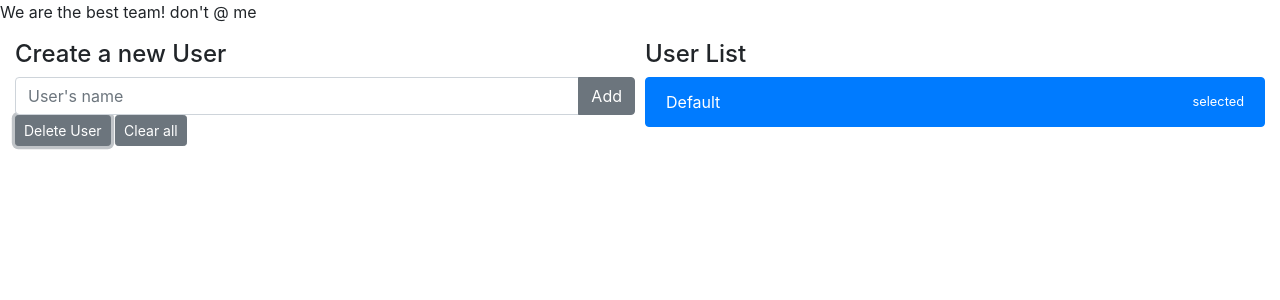
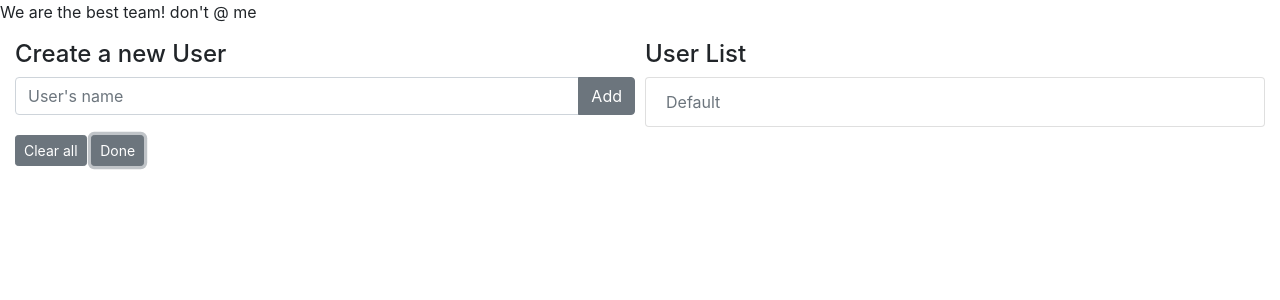
Before and after one commit to MielynA/youtube-clone-1, a React (Create React App) app: page / in a window 1280 px wide. Both pictures are taken after a click on the button "Delete User". Shown: the top 300 px of the page. Built offline with nearby package versions, Linux system fonts and the light colour scheme.

Commit message:
delete individual user complete

```diff
--- /dev/null
+++ b/src/components/Lists/DeleteButtons.css
@@ -0,0 +1,3 @@
+.buttons {
+    margin-top: 20px;
+}
--- a/src/components/Lists/DeleteButtons.js
+++ b/src/components/Lists/DeleteButtons.js
@@ -1,12 +1,15 @@
 import React from 'react';
 import { Button } from 'reactstrap';
+import './DeleteButtons.css'
 
 
 const DeleteButtons = (props) => {
-
+    const buttonMess = props.deleteMode.display;
     return <>
-        <Button color="secondary" size="sm">Delete User</Button>{' '}
-        <Button color="secondary" size="sm" onClick={e => (props.onClick())}>Clear all</Button>
+        <div className='buttons'>
+            <Button color="secondary" size="sm" onClick={e => (props.onClick())}>Clear all</Button>{' '}
+            <Button color="secondary" size="sm" onClick={e => (props.click())}>{buttonMess}</Button>
+        </div>
     </>
 }
 
--- /dev/null
+++ b/src/components/Lists/DeleteList.js
@@ -0,0 +1,24 @@
+import React from 'react';
+
+
+const DeleteList = (props) => {
+    const data = props.data;
+    const users = (Object.keys(data.users)).splice(1)
+
+    return <>
+        <h4>User List</h4>
+        <ul className="list-group">
+            <li className="list-group-item disabled" aria-disabled="true">Default</li>
+            {users.map((user, index) => {
+                return <li className="list-group-item d-flex justify-content-between align-items-center" key={index}>
+                        {user}
+                        <span className="badge badge-secondary badge-pill" onClick={e => { props.onClick(index) }}>X</span>
+                    </li>
+
+            })}
+        </ul>
+    </>
+
+}
+
+export { DeleteList }
--- a/src/containers/User/User.js
+++ b/src/containers/User/User.js
@@ -2,6 +2,7 @@
 import { UserList } from '../../components/Lists/UserList';
 import { AddNew } from '../../components/AddNew/AddNew';
 import { DeleteButtons } from '../../components/Lists/DeleteButtons'
+import { DeleteList } from '../../components/Lists/DeleteList'
 import { Row, Col, Alert } from 'reactstrap';
 
 class User extends Component {
@@ -14,7 +15,8 @@
             users: { 'Default': { 'feed': { 'music': [] } } },
             input: '',
             alertOn: false,
-            error: '' //error message for alert, either invalid entry or existing user
+            error: '', //error message for alert, either invalid entry or existing user
+            deleteMode: { show: false, display: 'Delete User' } //delte individual users
         };
         this.onDismiss = this.onDismiss.bind(this);
     }
@@ -23,13 +25,12 @@
         this.setState({ alertOn: false });//close alert
     }
 
-    handleListClick = (index) => {
+    handleListClick = (index) => { //active user selection
         const userArr = Object.keys(this.state.users);
         this.setState({ activeUser: userArr[index] });
     }
 
     handleAddClick = (input) => {
-
         const trimedInput = input.trim() //remove unnecessary spaces
         if (trimedInput === '') {
             this.setState({ alertOn: true, input: '', error: 'Invalid Input, Please Enter Valid Name.' });
@@ -37,7 +38,7 @@
         else {
             const upperCase = trimedInput[0].toUpperCase();
             const lowerCase = trimedInput.slice(1);
-            const name = upperCase.concat('', lowerCase);
+            const name = upperCase.concat('', lowerCase); //name with first letter upper case
             const userArr = Object.keys(this.state.users);
             for (let i = 0; i < userArr.length; i++) {
 
@@ -54,7 +55,7 @@
         }
     }
 
-    handleOnchange = (event) => {
+    handleOnchange = (event) => { //input form content
         this.setState({ input: event.target.value });
     }
 
@@ -62,9 +63,26 @@
         this.setState({ users: { 'Default': { 'feed': { 'music': [] } } } });
     }
 
+    deleteUser = (index) => { //delete user on X click
+        const userArr = Object.keys(this.state.users);
+        const newUsers = this.state.users
+        const userToDelete = userArr[index + 1]
+        delete newUsers[userToDelete]
+        this.setState({ users: newUsers })
+    }
+
+    deleteUserButton = () => {//delete individual user mode/view
+        if (this.state.deleteMode.show === false) {
+            this.setState({ deleteMode: { show: true, display: 'Done' } })
+        } else {
+            this.setState({ deleteMode: { show: false, display: 'Delete User' }, activeUser: 'Default' })
+        }
+
+    }
+
     render() {
 
-        const { placeholder, title, activeUser, users, input, error, alertOn } = this.state;
+        const { placeholder, title, activeUser, users, input, error, alertOn, deleteMode } = this.state;
         const data = { activeUser, users }
         return <>
             <Alert color="info" isOpen={alertOn} toggle={this.onDismiss}>
@@ -74,10 +92,11 @@
                 <Row form>
                     <Col>
                         <AddNew title={title} placeholder={placeholder} input={input} onKeyPress={this.handleAddClick} onClick={this.handleAddClick} onChange={this.handleOnchange} />
-                        <DeleteButtons onClick={this.handleDeleteAll} />
+                        <DeleteButtons deleteMode={deleteMode} onClick={this.handleDeleteAll} click={this.deleteUserButton} />
                     </Col>
                     <Col>
-                        <UserList data={data} onClick={this.handleListClick} />
+                        {deleteMode.show === false ? <UserList data={data} onClick={this.handleListClick} /> :
+                            <DeleteList data={data} onClick={this.deleteUser} />}
                     </Col>
                 </Row>
             </div>
```
